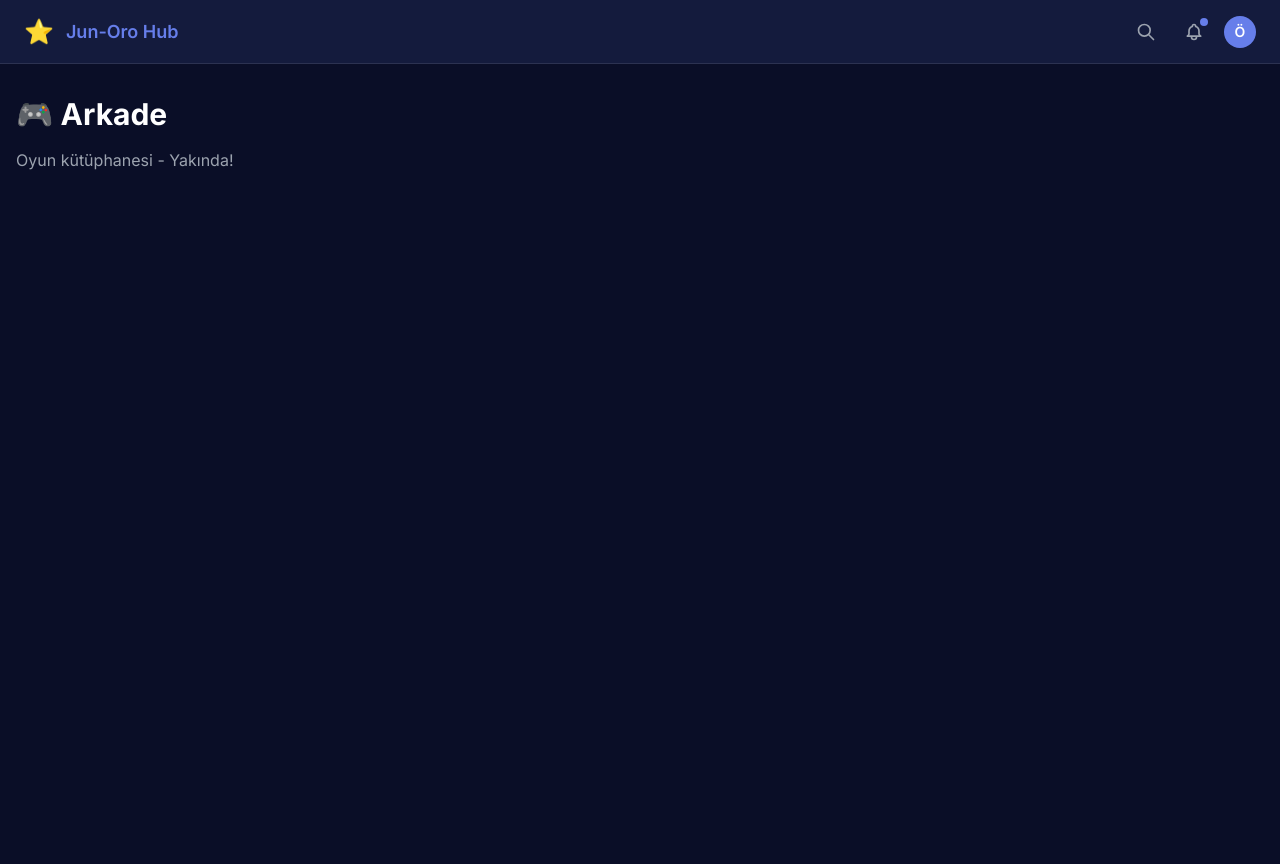
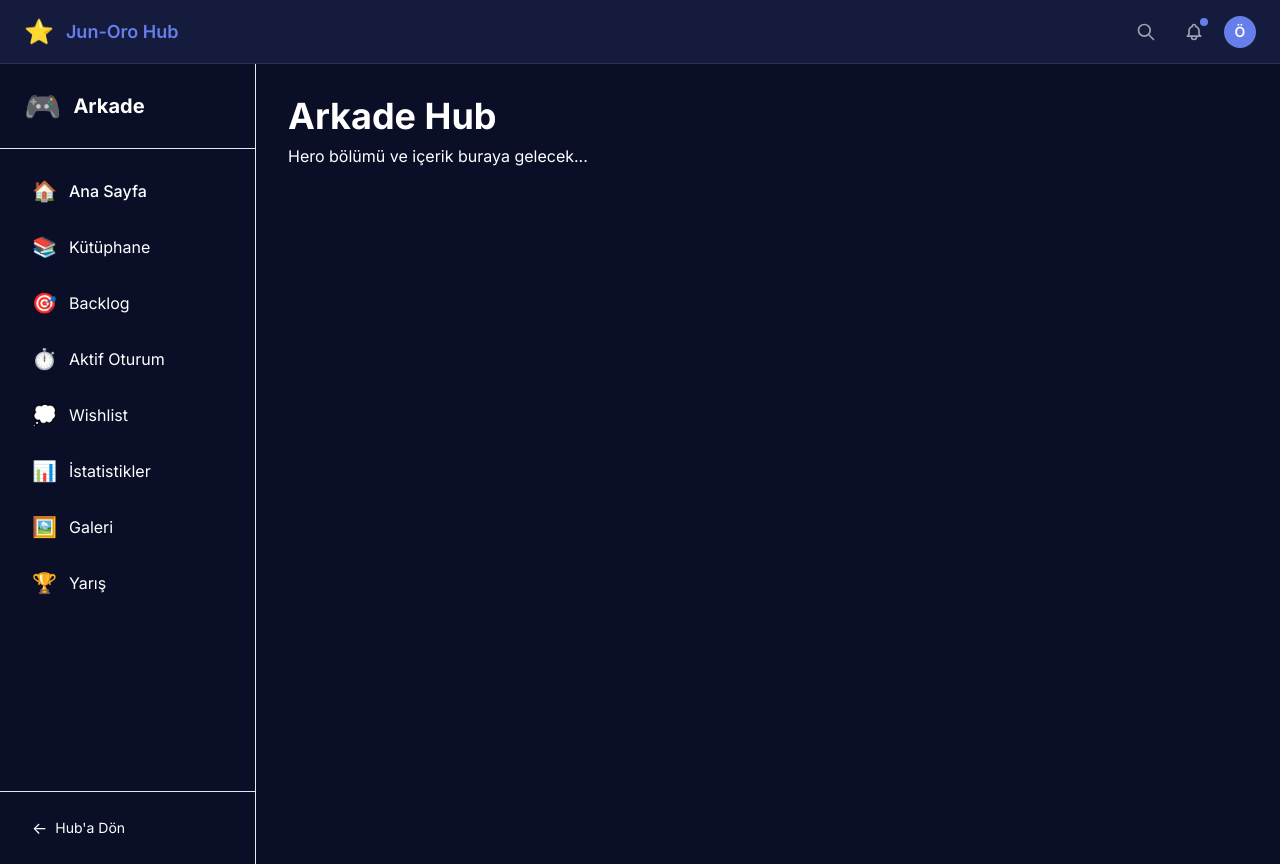
Before and after one commit to Poppolouse/jun-oro, a React (Vite) app: page /arkade in a window 1280 px wide. Before the commit the page ends 800 px from the top, so only its background shows below. Built offline with nearby package versions, Linux system fonts and the light colour scheme.

Commit message:
[NotionAutomator] 2 işlem uygulandı - 2025-10-26 15:01

```diff
--- a/package.json
+++ b/package.json
@@ -11,7 +11,7 @@
   "dependencies": {
     "react": "^18.2.0",
     "react-dom": "^18.2.0",
-    "react-router-dom": "^6.20.0",
+    "react-router-dom": "^6.30.1",
     "zustand": "^4.4.7"
   },
   "devDependencies": {
--- /dev/null
+++ b/src/features/arkade/components/Sidebar/Sidebar.jsx
@@ -0,0 +1,65 @@
+import { useNavigate, useLocation } from 'react-router-dom';
+
+const Sidebar = () => {
+  const navigate = useNavigate();
+  const location = useLocation();
+
+  const menuItems = [
+    { icon: '🏠', label: 'Ana Sayfa', path: '/arkade' },
+    { icon: '📚', label: 'Kütüphane', path: '/arkade/kutuphane' },
+    { icon: '🎯', label: 'Backlog', path: '/arkade/backlog' },
+    { icon: '⏱️', label: 'Aktif Oturum', path: '/arkade/aktif-oturum' },
+    { icon: '💭', label: 'Wishlist', path: '/arkade/wishlist' },
+    { icon: '📊', label: 'İstatistikler', path: '/arkade/istatistikler' },
+    { icon: '🖼️', label: 'Galeri', path: '/arkade/galeri' },
+    { icon: '🏆', label: 'Yarış', path: '/arkade/yaris' },
+  ];
+
+  const isActive = (path) => location.pathname === path;
+
+  return (
+    <aside className="w-64 bg-surface-elevated border-r border-border-default h-screen sticky top-0 flex flex-col">
+      {/* Logo/Header */}
+      <div className="p-6 border-b border-border-default">
+        <div className="flex items-center gap-3">
+          <span className="text-3xl">🎮</span>
+          <h2 className="text-xl font-bold text-text-primary">Arkade</h2>
+        </div>
+      </div>
+
+      {/* Menu Items */}
+      <nav className="flex-1 p-4">
+        <ul className="space-y-1">
+          {menuItems.map((item) => (
+            <li key={item.path}>
+              <button
+                onClick={() => navigate(item.path)}
+                className={`w-full flex items-center gap-3 px-4 py-3 rounded-lg transition-all ${
+                  isActive(item.path)
+                    ? 'bg-accent-primary text-white font-medium'
+                    : 'text-text-secondary hover:bg-surface-hover hover:text-text-primary'
+                }`}
+              >
+                <span className="text-xl">{item.icon}</span>
+                <span>{item.label}</span>
+              </button>
+            </li>
+          ))}
+        </ul>
+      </nav>
+
+      {/* Footer */}
+      <div className="p-4 border-t border-border-default">
+        <button
+          onClick={() => navigate('/')}
+          className="w-full flex items-center gap-2 px-4 py-2 rounded-lg text-text-secondary hover:bg-surface-hover hover:text-text-primary transition-all"
+        >
+          <span>←</span>
+          <span className="text-sm">Hub'a Dön</span>
+        </button>
+      </div>
+    </aside>
+  );
+};
+
+export default Sidebar;
--- /dev/null
+++ b/src/features/arkade/components/Sidebar/index.js
@@ -0,0 +1 @@
+export { default } from './Sidebar';
--- /dev/null
+++ b/src/features/arkade/layout/ArkadeLayout.jsx
@@ -0,0 +1,14 @@
+import Sidebar from '../components/Sidebar';
+
+const ArkadeLayout = ({ children }) => {
+  return (
+    <div className="flex min-h-screen bg-background-primary">
+      <Sidebar />
+      <main className="flex-1 overflow-x-hidden">
+        {children}
+      </main>
+    </div>
+  );
+};
+
+export default ArkadeLayout;
--- /dev/null
+++ b/src/features/arkade/layout/index.js
@@ -0,0 +1 @@
+export { default } from './ArkadeLayout';
--- a/src/pages/Arkade.jsx
+++ b/src/pages/Arkade.jsx
@@ -1,10 +1,14 @@
-function Arkade() {
+import ArkadeLayout from '../features/arkade/layout';
+
+const Arkade = () => {
   return (
-    <div className="container mx-auto px-4 py-8 max-w-7xl">
-      <h1 className="text-3xl font-bold text-white mb-4">🎮 Arkade</h1>
-      <p className="text-gray-400">Oyun kütüphanesi - Yakında!</p>
-    </div>
-  )
-}
+    <ArkadeLayout>
+      <div className="p-8">
+        <h1 className="text-4xl font-bold text-text-primary">Arkade Hub</h1>
+        <p className="text-text-secondary mt-2">Hero bölümü ve içerik buraya gelecek...</p>
+      </div>
+    </ArkadeLayout>
+  );
+};
 
-export default Arkade
+export default Arkade;
```
Also changed, not shown: 1 other file (tests, documents, lock files or other folders).
